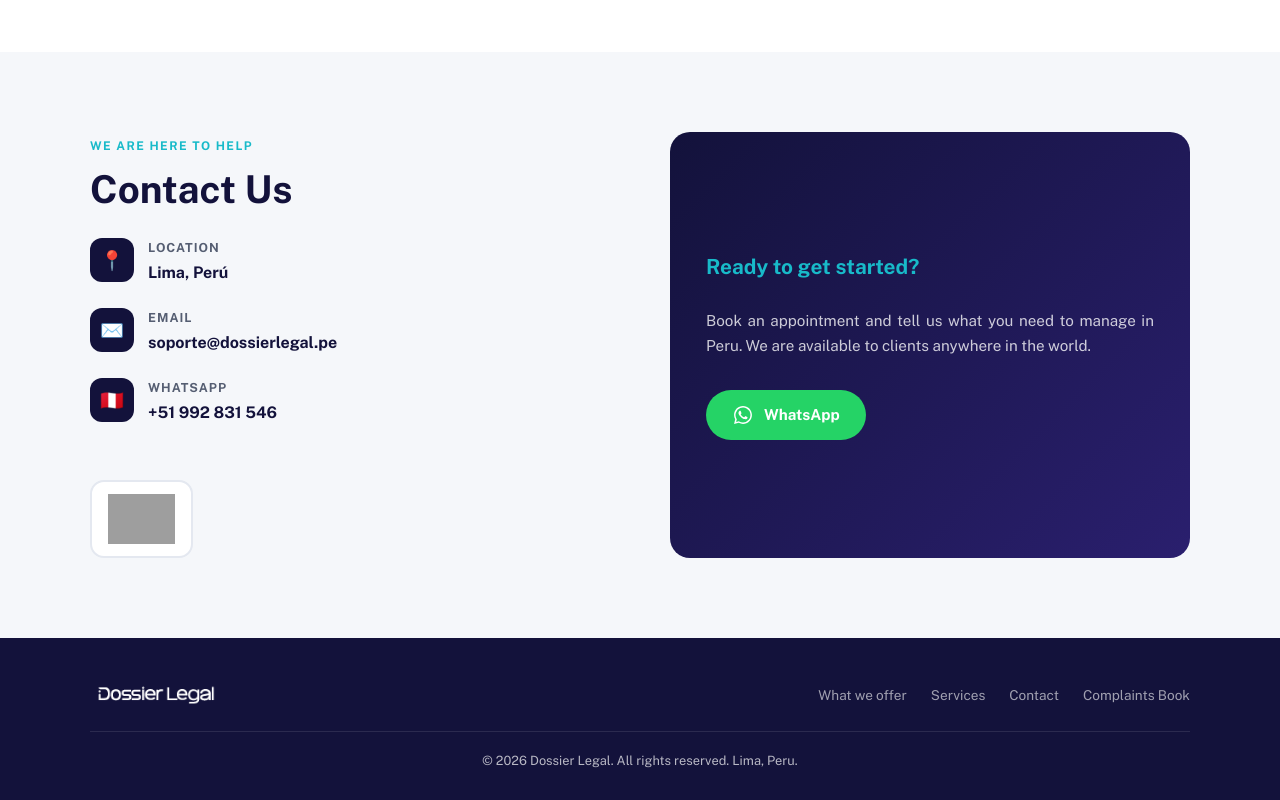
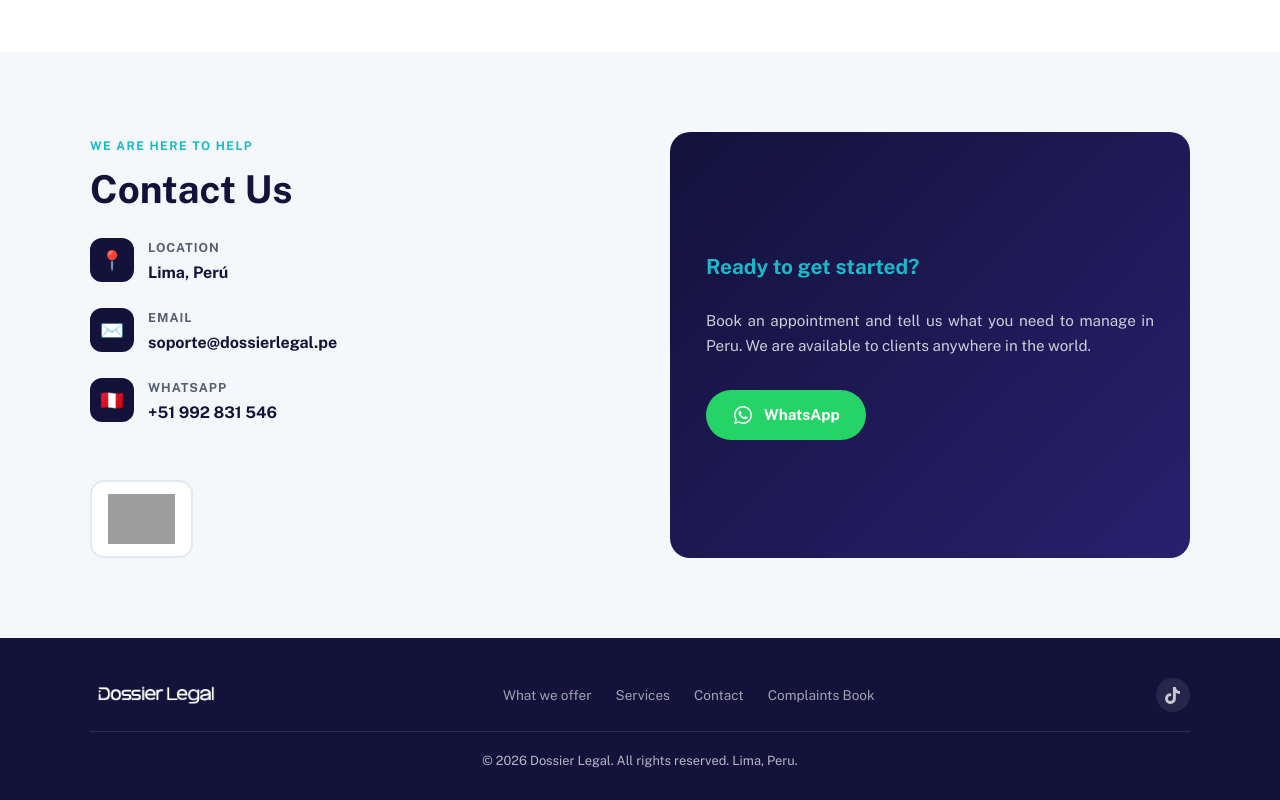
Before and after one commit to mpafr666/dossierlegal-com, a plain HTML site: page index.html in a window 1280 px wide. Shown: the part 2283-3083 px from the top of the page. Drawn offline with nearby package versions, Linux system fonts and the light colour scheme; grey boxes are pictures that could not be loaded.

Commit message:
Add TikTok icon and link to footer

```diff
--- a/index.html
+++ b/index.html
@@ -293,6 +293,10 @@
     .footer__links { display: flex; gap: 1.5rem; flex-wrap: wrap; }
     .footer__links a { font-size: 0.85rem; color: rgba(255,255,255,0.6); transition: color 0.2s; }
     .footer__links a:hover { color: var(--cyan); }
+    .footer__social { display: flex; align-items: center; gap: 0.9rem; }
+    .footer__social a { display: inline-flex; align-items: center; justify-content: center; width: 34px; height: 34px; border-radius: 50%; background: rgba(255,255,255,0.08); color: rgba(255,255,255,0.75); transition: background 0.2s, color 0.2s, transform 0.2s; }
+    .footer__social a:hover { background: var(--cyan); color: #0b0b0f; transform: translateY(-2px); }
+    .footer__social svg { width: 17px; height: 17px; fill: currentColor; }
     .footer__copy { font-size: 0.8rem; text-align: center; margin-top: 1.2rem; padding-top: 1.2rem; border-top: 1px solid rgba(255,255,255,0.1); max-width: 1100px; margin-left: auto; margin-right: auto; }
 
     /* MODAL */
@@ -551,6 +555,11 @@
         <li><a href="#contacto" data-es="Contacto" data-en="Contact">Contacto</a></li>
         <li><a href="#" onclick="openModal(event)" data-es="Libro de Reclamaciones" data-en="Complaints Book">Libro de Reclamaciones</a></li>
       </ul>
+      <div class="footer__social">
+        <a href="https://www.tiktok.com/@dossierlegal" target="_blank" rel="noopener noreferrer" aria-label="TikTok - Dossier Legal">
+          <svg viewBox="0 0 448 512" xmlns="http://www.w3.org/2000/svg"><path d="M448,209.91a210.06,210.06,0,0,1-122.77-39.25V349.38A162.55,162.55,0,1,1,185,188.31V278.2a74.62,74.62,0,1,0,52.23,71.18V0l88,0a121.18,121.18,0,0,0,1.86,22.17h0A122.18,122.18,0,0,0,381,102.39a121.43,121.43,0,0,0,67,20.14Z"/></svg>
+        </a>
+      </div>
     </div>
     <p class="footer__copy" data-es="© 2026 Dossier Legal. Todos los derechos reservados. Lima, Perú." data-en="© 2026 Dossier Legal. All rights reserved. Lima, Peru.">
       © 2026 Dossier Legal. Todos los derechos reservados. Lima, Perú.
```
